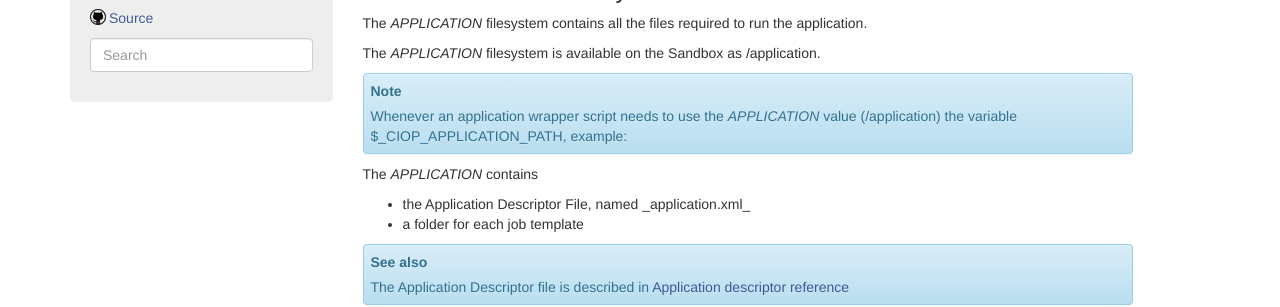
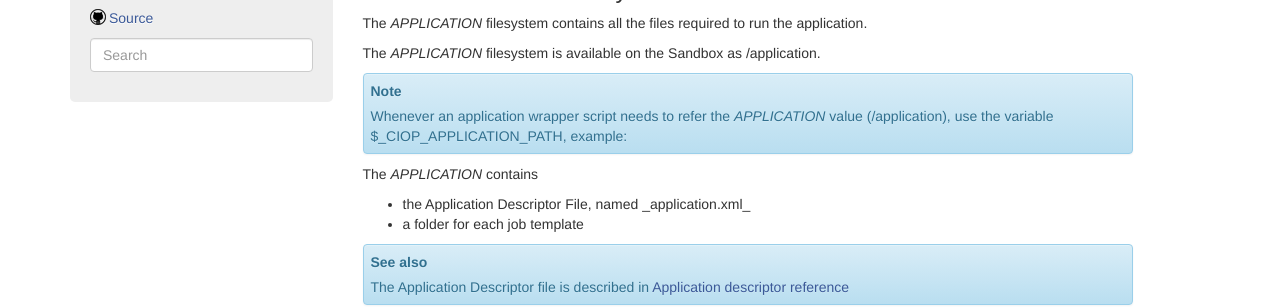
Before and after one commit to Terradue/doc-developer-sandbox, a Sphinx documentation site: the page built from source/start/principles.rst, in a window 1280 px wide and 900 px high, scrolled down 501 px. Shown: the part 152-459 px from the top of the window. Built offline with Sphinx 7.4.7, drawn with Linux system fonts in a browser that asks for light colours; pages that are not in the unit, such as notebooks, are missing from menus.

Commit message:
Update principles.rst

```diff
--- a/source/start/principles.rst
+++ b/source/start/principles.rst
@@ -27,7 +27,7 @@ The *APPLICATION* filesystem contains all the files required to run the applicat
 
 The *APPLICATION* filesystem is available on the Sandbox as /application.
 
-.. NOTE:: Whenever an application wrapper script needs to use the *APPLICATION* value (/application) the variable $_CIOP_APPLICATION_PATH, example:
+.. NOTE:: Whenever an application wrapper script needs to refer the *APPLICATION* value (/application), use the variable $_CIOP_APPLICATION_PATH, example:
 
 .. code-block:: bash
   export BEAM_HOME=$_CIOP_APPLICATION_PATH/common/beam-4.11
```
